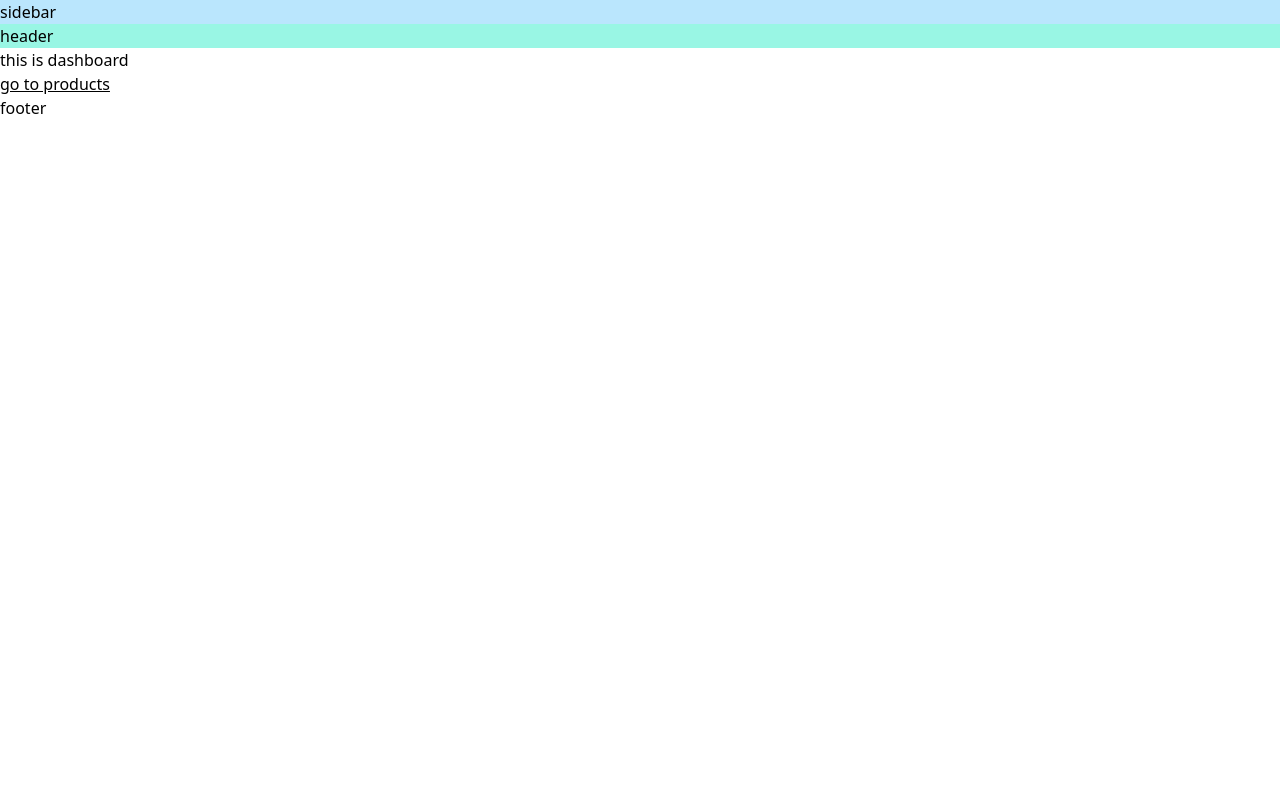
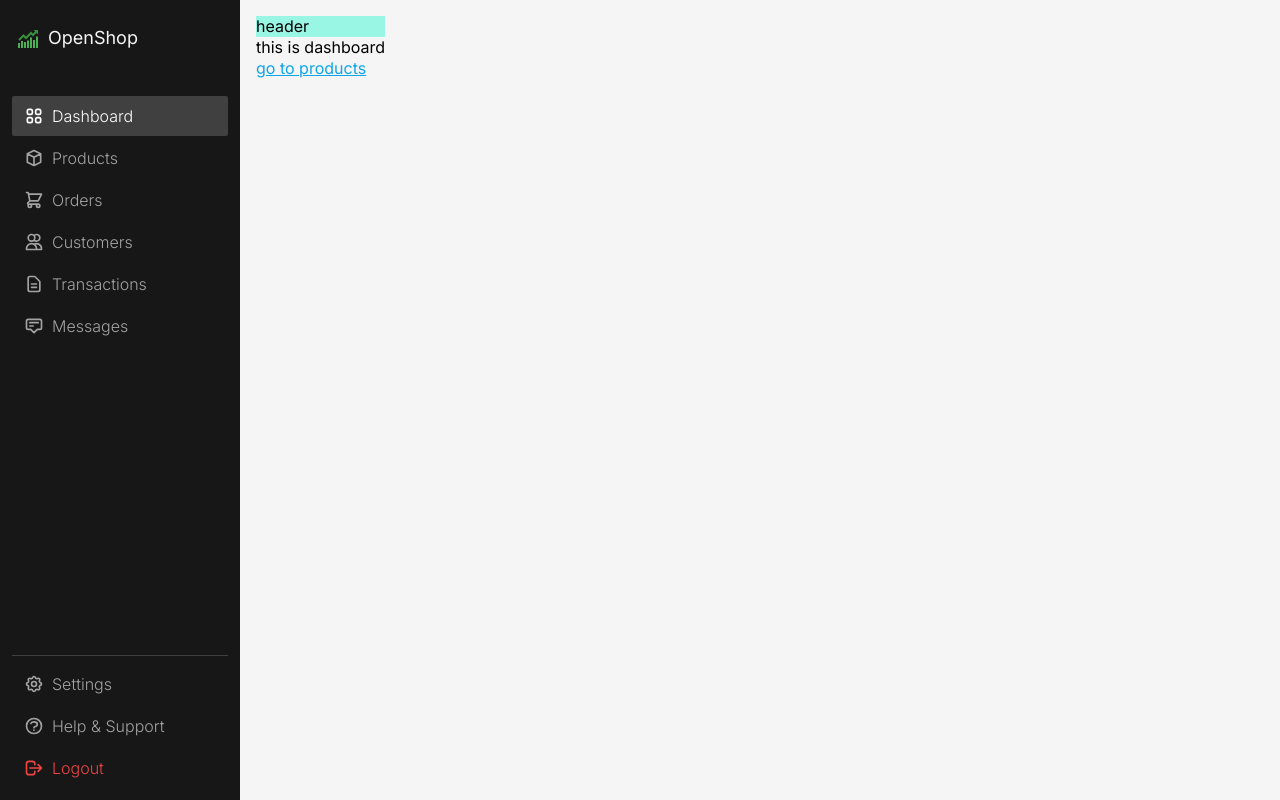
Before and after one commit to UchithmaSenevirathne/React-Dashboard, a React (Create React App) app: page / in a window 1280 px wide. Built offline with nearby package versions, Linux system fonts and the light colour scheme.

Commit message:
create sidebar

```diff
--- a/package.json
+++ b/package.json
@@ -6,8 +6,10 @@
     "@testing-library/jest-dom": "^5.17.0",
     "@testing-library/react": "^13.4.0",
     "@testing-library/user-event": "^13.5.0",
+    "classnames": "^2.5.1",
     "react": "^18.3.1",
     "react-dom": "^18.3.1",
+    "react-icons": "^5.2.1",
     "react-router-dom": "^6.23.1",
     "react-scripts": "5.0.1",
     "web-vitals": "^2.1.4"
--- a/src/components/shared/Layout.jsx
+++ b/src/components/shared/Layout.jsx
@@ -1,13 +1,15 @@
 import React from 'react'
 import { Outlet } from 'react-router-dom'
+import Sidebar from './Sidebar'
 
 export default function Layout() {
     return(
-        <div>
-            <div className='bg-sky-200'>sidebar</div>
-            <div className='bg-teal-200'>header</div>
-            <div>{<Outlet/>}</div>
-            <p>footer</p>
+        <div className='flex flex-row bg-neutral-100 h-screen w-screen overflow-hidden'>
+            <Sidebar/>
+            <div className='p-4'>
+                <div className='bg-teal-200'>header</div>
+                <div>{<Outlet/>}</div>
+            </div>
         </div>
     )
 }
--- /dev/null
+++ b/src/components/shared/Sidebar.jsx
@@ -0,0 +1,44 @@
+import React from 'react'
+import { FcBullish } from 'react-icons/fc'
+import { DASHBOARD_SIDEBAR_BOTTOM_LINKS, DASHBOARD_SIDEBAR_LINKS } from '../../lib/consts/Navigation'
+import { Link, useLocation } from 'react-router-dom'
+import classNames from 'classnames'
+import { HiOutlineLogout } from 'react-icons/hi'
+
+const linkClasses = 'flex items-center gap-2 font-light px-3 py-2 hover:bg-neutral-700 hover:no-underline active:bg-neutral-600 rounded-sm text-base'
+
+export default function Sidebar() {
+    return(
+        <div className='flex flex-col p-3 bg-neutral-900 w-60 text-white'>
+            <div className='flex items-center gap-2 px-1 py-3'>
+                <FcBullish fontSize={24}/>
+                <span className='text-neutral-100 text-lg'>OpenShop</span>
+            </div>
+            <div className='flex-1 py-8 flex flex-col gap-0.5'>
+                {DASHBOARD_SIDEBAR_LINKS.map((item) => (
+                    <SidebarLink key={item.key} item={item}/>
+                ))}
+            </div>
+            <div className='flex flex-col gap-0.5 pt-2 border-t border-neutral-700'>
+                {DASHBOARD_SIDEBAR_BOTTOM_LINKS.map((item) => (
+                    <SidebarLink key={item.key} item={item}/>
+                ))}
+                <div className={classNames ('text-red-500 cursor-pointer',linkClasses)}>
+                    <span className='text-xl'><HiOutlineLogout/></span>
+                    Logout
+                </div>
+            </div>
+        </div>
+    )
+}
+
+function SidebarLink({ item }) {
+    const {pathname} = useLocation()
+
+    return(
+        <Link to={item.path} className={classNames (pathname === item.path ? 'bg-neutral-700 text-white' : 'text-neutral-400',linkClasses)}>
+            <span className='text-xl'>{item.icon}</span>
+            {item.label}
+        </Link>
+    )
+}
--- a/src/index.css
+++ b/src/index.css
@@ -1,3 +1,27 @@
+@import url('https://fonts.googleapis.com/css2?family=Inter:wght@300;400;500;600;700&display=swap');
+
 @tailwind base;
 @tailwind components;
 @tailwind utilities;
+
+@layer base {
+    html {
+        font-family: 'Inter', sans-serif;
+        line-height: 1.3;
+    }
+    table {
+    }
+    th,
+    td {
+        @apply py-3 px-2.5 text-sm text-left border-y border-gray-200;
+    }
+    thead {
+        @apply bg-neutral-100;
+    }
+    th {
+        @apply font-semibold;
+    }
+    a {
+        @apply text-sky-500 hover:underline;
+    }
+}
--- /dev/null
+++ b/src/lib/consts/Navigation.jsx
@@ -0,0 +1,64 @@
+import {
+    HiOutlineViewGrid,
+    HiOutlineCube,
+    HiOutlineShoppingCart,
+    HiOutlineUsers,
+    HiOutlineDocumentText,
+    HiOutlineAnnotation,
+    HiOutlineQuestionMarkCircle,
+    HiOutlineCog
+} from 'react-icons/hi'
+
+export const DASHBOARD_SIDEBAR_LINKS = [
+    {
+        key: 'dashboard',
+        label: 'Dashboard',
+        path: '/',
+        icon: <HiOutlineViewGrid />
+    },
+    {
+        key: 'products',
+        label: 'Products',
+        path: '/products',
+        icon: <HiOutlineCube />
+    },
+    {
+        key: 'orders',
+        label: 'Orders',
+        path: '/orders',
+        icon: <HiOutlineShoppingCart />
+    },
+    {
+        key: 'customers',
+        label: 'Customers',
+        path: '/customers',
+        icon: <HiOutlineUsers />
+    },
+    {
+        key: 'transactions',
+        label: 'Transactions',
+        path: '/transactions',
+        icon: <HiOutlineDocumentText />
+    },
+    {
+        key: 'messages',
+        label: 'Messages',
+        path: '/messages',
+        icon: <HiOutlineAnnotation />
+    }
+]
+
+export const DASHBOARD_SIDEBAR_BOTTOM_LINKS = [
+    {
+        key: 'settings',
+        label: 'Settings',
+        path: '/settings',
+        icon: <HiOutlineCog />
+    },
+    {
+        key: 'support',
+        label: 'Help & Support',
+        path: '/support',
+        icon: <HiOutlineQuestionMarkCircle />
+    }
+]
```
Also changed, not shown: 1 other file (tests, documents, lock files or other folders).
